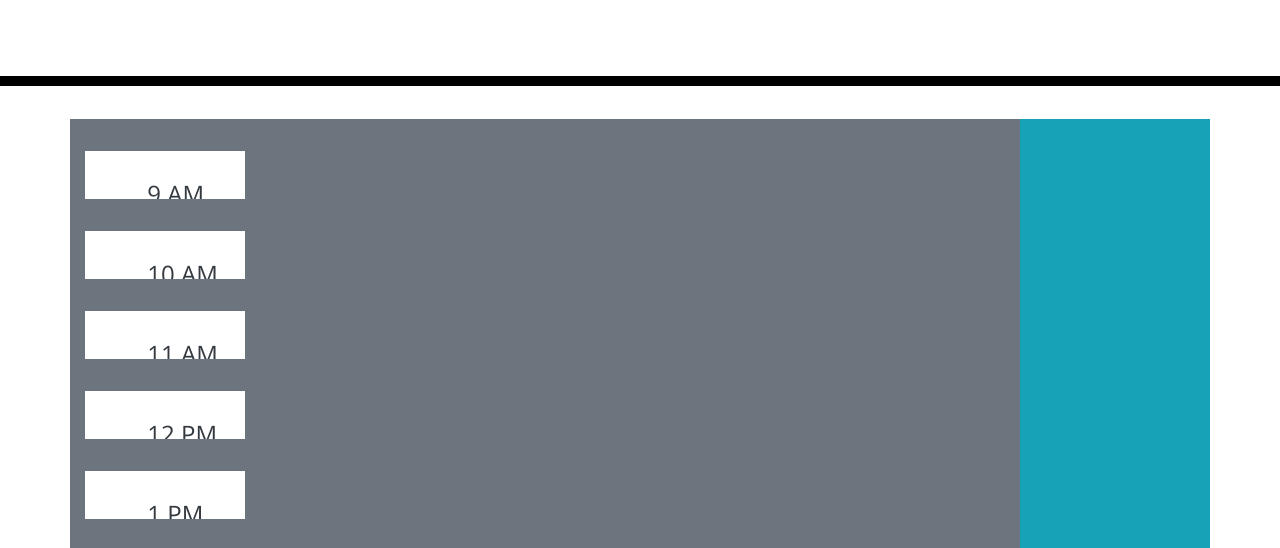
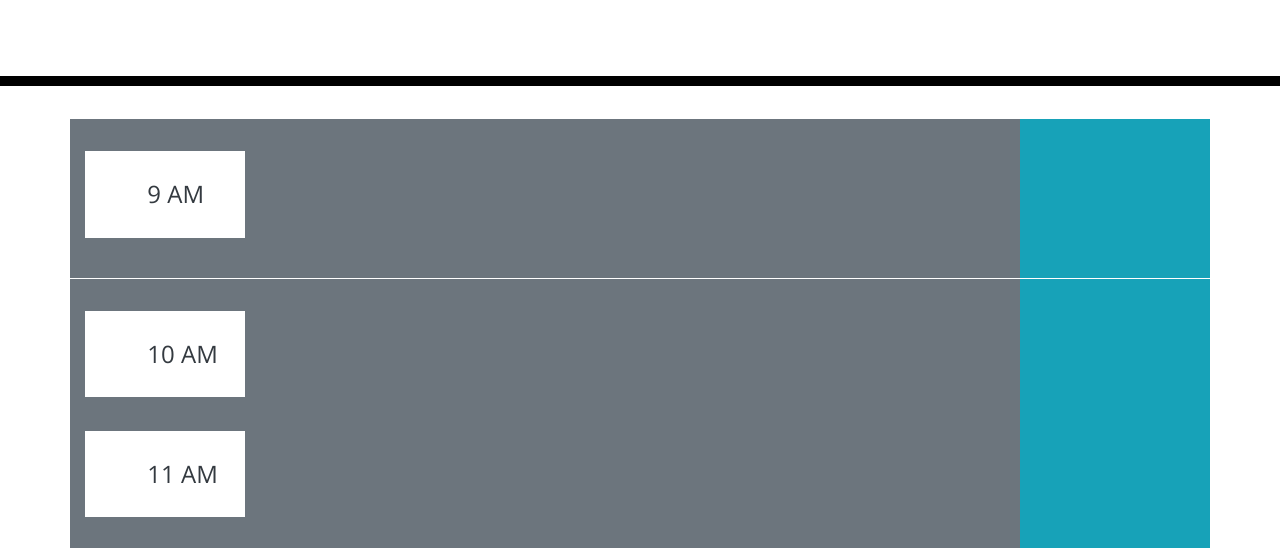
Before and after one commit to zachary-levin/zpl-work-day-scheduler-1, a plain HTML site: page index.html in a window 1280 px wide. Shown: the part 182-730 px from the top of the page. Drawn offline with nearby package versions, Linux system fonts and the light colour scheme; files that its build step writes are made by us from their sources.

Commit message:
added comments for next steps to work on

```diff
--- a/assets/css/style.css
+++ b/assets/css/style.css
@@ -30,11 +30,20 @@ textarea{
   border-radius: 15px;
 }
 
+
+/* Trying to adjust height of rows to match demonstration */
+
 .row {
   white-space: pre-wrap;
-  height: 80px;
+  height: 120px;
   border-top: 1px solid white;;
 }
+
+/*
+.myrow {
+  height: 120px;
+}
+*/
 
 .hour {
   background-color: #ffffff;
--- a/index.html
+++ b/index.html
@@ -30,13 +30,16 @@
     </header>
     <div class="container">
       <!--9 AM Time Block-->
-      <div class="row">
+      <div class="row h-100">
+        <!--Trying to adjust height of row to match demonstration-->
         <div class="col-2 md-auto bg-secondary">
         <h4 class="bg-white text-dark">
           9 AM
         </h4>
         </div>
         <div class="col-8 bg-secondary"></div>
+
+        <!-- bg-info classes will have a "save" icon centered inside-->
         <div class="col-2 bg-info"></div>
       </div>
       <!--10 AM Time Block-->
```
